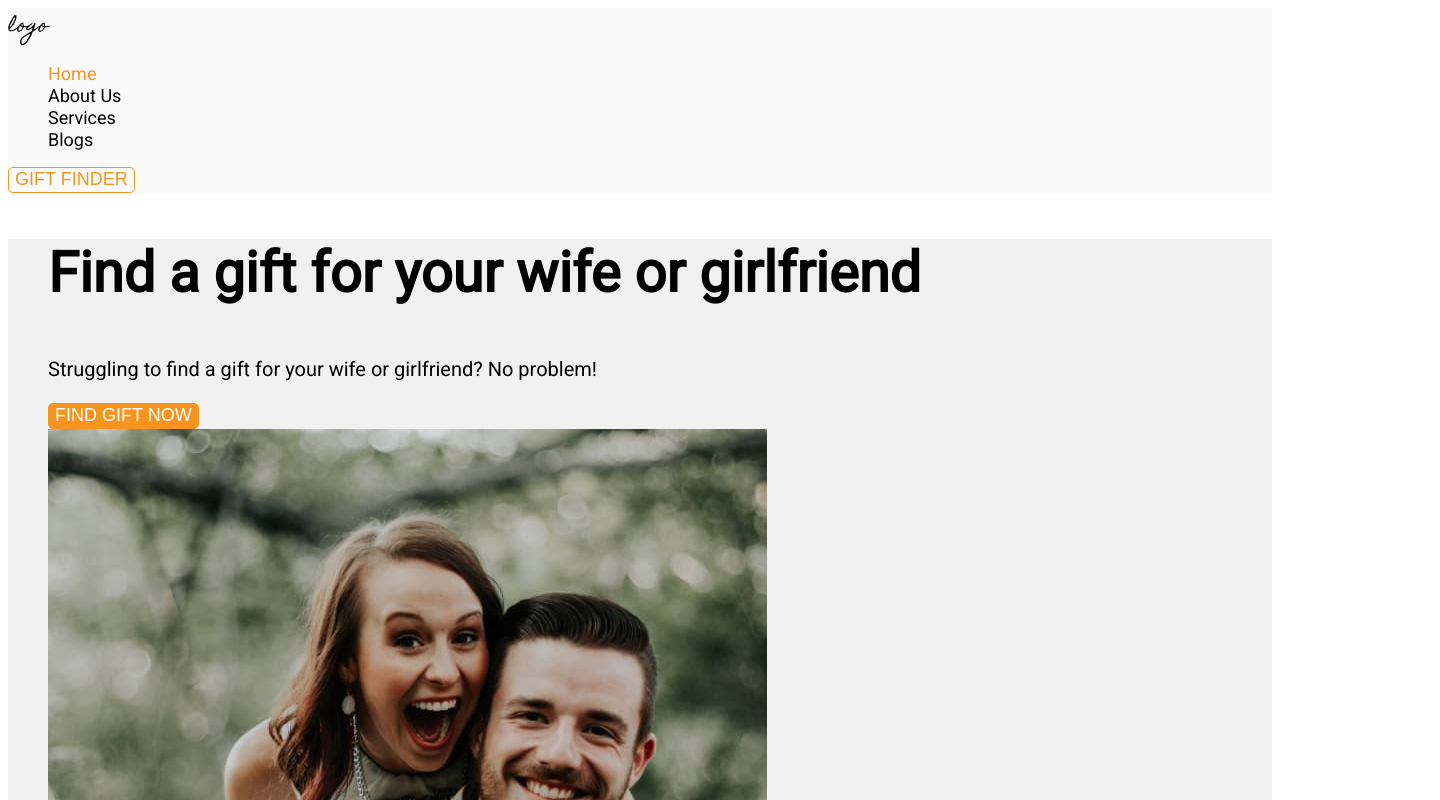
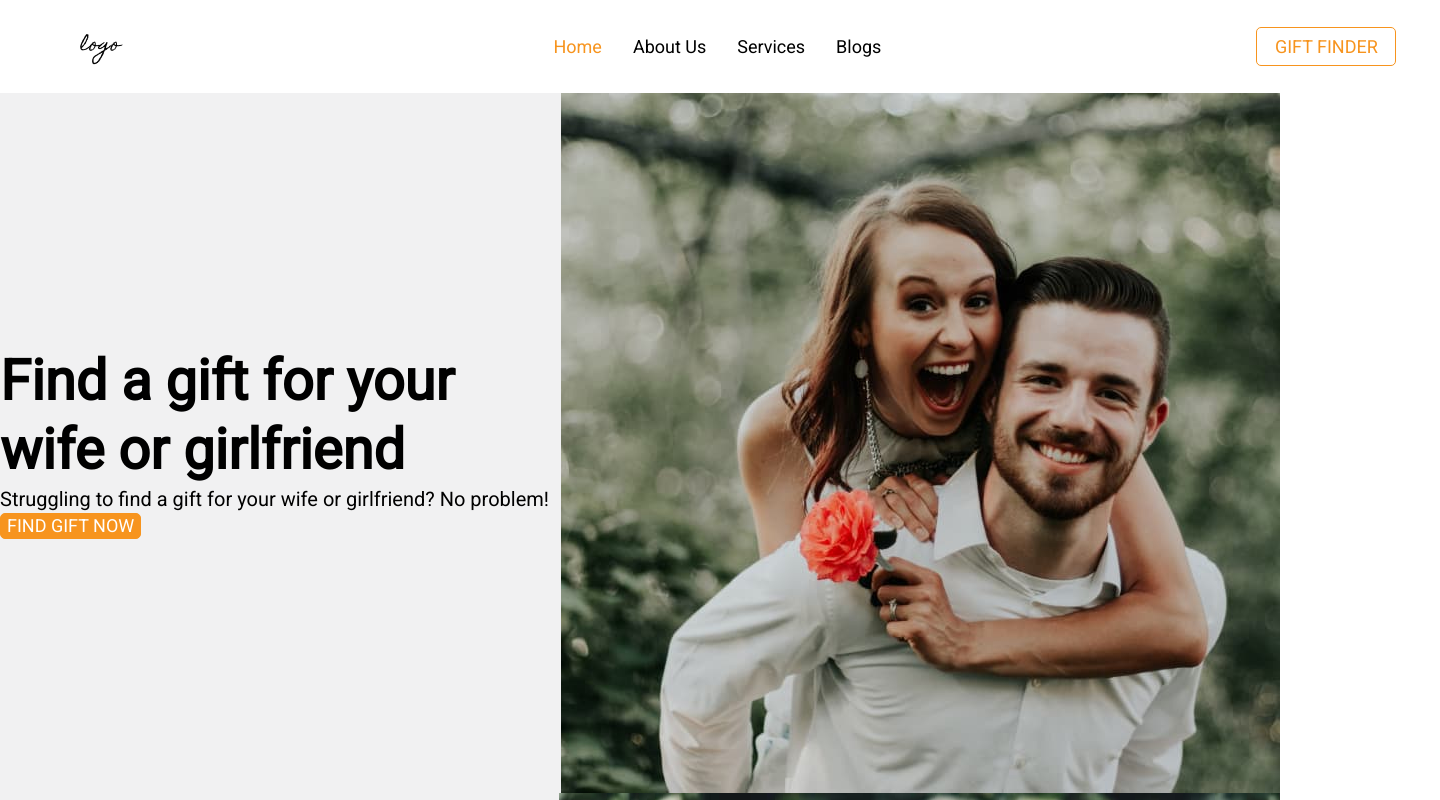
Before and after one commit to ShabanovVA/Freebee_pj, a plain HTML site: page index.html in a window 1280 px wide. Shown: the top 800 px of the page, 1440 px wide, since content can reach past the window. Drawn offline with nearby package versions, Linux system fonts and the light colour scheme.

Commit message:
оформил флексы до героя

```diff
--- a/css/style.css
+++ b/css/style.css
@@ -26,19 +26,51 @@ body {
   font-weight: 400;
 }
 
+.list,
+h1,
+h2,
+h3,
+h4,
+h5,
+h6,
+p {
+  list-style: none;
+  padding: 0;
+  margin: 0;
+}
+
+.container {
+  width: 1440px;
+  margin-right: auto;
+  margin-left: auto;
+  padding-left: 0;
+  padding-right: 0;
+}
 /* Header style */
-header {
+
+.header_container {
+  display: flex;
+  padding-top: 27px;
+  padding-bottom: 27px;
+}
+
+.header {
   background-color: var(--bgc-header-color);
 }
 
+.header_nav {
+  display: flex;
+}
+
 .header_logo {
+  margin-right: 433px;
+  margin-left: 80px;
   color: inherit;
   font-family: Homemade Apple, cursive;
   font-style: normal;
   font-weight: 400;
   font-size: 18px;
   line-height: 2.17;
-  display: flex;
   align-items: center;
   text-align: center;
   text-decoration: none;
@@ -53,11 +85,21 @@ header {
   color: var(--button-secondary-color);
 }
 
+.header_nav_list {
+  display: flex;
+  align-items: center;
+}
+
+.header_nav_list :not(:last-child) {
+  margin-right: 31px;
+}
+
 .header_nav_link {
+  padding-top: 20px;
+  padding-bottom: 20px;
+
   font-size: 18px;
   line-height: 1.22;
-  display: flex;
-  align-items: center;
   text-decoration: none;
   color: inherit;
 }
@@ -67,17 +109,24 @@ header {
 }
 
 .button {
+  display: flex;
   border-radius: 5px;
   cursor: pointer;
 }
 
 .header_button {
+  display: block;
+  padding: 0;
+  width: 140px;
+  height: 39px;
+  margin-left: 375px;
+
   color: var(--button-secondary-color);
   background-color: var(--button-transparent-color);
   border: 1px solid var(--button-secondary-color);
+
   font-size: 18px;
   line-height: 1.22;
-  display: flex;
   align-items: center;
   text-align: center;
   text-transform: uppercase;
@@ -93,6 +142,11 @@ header {
 
 .hero {
   background-color: var(--bgc-hero-color);
+}
+
+.hero_list_item {
+  display: flex;
+  align-items: center;
 }
 
 .hero_title_first {
--- a/index.html
+++ b/index.html
@@ -12,17 +12,22 @@
       rel="stylesheet"
     />
     <link rel="preconnect" href="https://fonts.googleapis.com" />
+
     <link rel="preconnect" href="https://fonts.gstatic.com" crossorigin />
+    <link
+      rel="stylesheet"
+      href="https://cdnjs.cloudflare.com/ajax/libs/modern-normalize/1.1.0/modern-normalize.min.css"
+    />
     <link
       href="https://fonts.googleapis.com/css2?family=Roboto&display=swap"
       rel="stylesheet"
     />
-
     <link rel="stylesheet" href="./css/style.css" />
   </head>
   <body>
     <header>
-      <nav>
+      <div class="container header_container">
+        <nav class="header_nav">
           <a href="./index.html" class="header_logo">logo</a>
           <ul class="header_nav_list list">
             <li><a class="header_nav_link current_link" href="">Home</a></li>
@@ -32,48 +37,56 @@
           </ul>
         </nav>
         <button type="button" class="button header_button">Gift Finder</button>
+      </div>
     </header>
     <main>
       <section class="hero">
-        <ul class="hero_first_list list">
-          <li>
+        <div class="containerc hero_container">
+          <ul class="hero_list list">
+            <li class="hero_list_item">
+              <div class="hero_content">
                 <h1 class="hero_title_first">
                   Find a gift for your wife or girlfriend
                 </h1>
                 <p class="hero_text_first">
-              Struggling to find a gift for your wife or girlfriend? No problem!
+                  Struggling to find a gift for your wife or girlfriend? No
+                  problem!
                 </p>
                 <button type="button" class="button hero_button_first">
                   Find gift now
                 </button>
+              </div>
               <img
                 src="./image/girl_with_boyfrend.jpg"
                 alt="girl_with_boyfrend"
-              width="719px"
+                width="719"
               />
             </li>
-        </ul>
-        <ul class="hero_secondary_list list">
-          <li>
+            <li class="hero_list_item">
+              <div class="hero_content">
                 <h2 class="hero_title_secondary">How we work</h2>
                 <p class="hero_text_secondary">
-              We’ve actually already asked hundreds of women what they want, and
-              made a database with the results. All you have to do is take our
-              short survey that only takes seconds, and our proprietary
-              algorithm will match you with a few perfect gift options.
+                  We’ve actually already asked hundreds of women what they want,
+                  and made a database with the results. All you have to do is
+                  take our short survey that only takes seconds, and our
+                  proprietary algorithm will match you with a few perfect gift
+                  options.
                 </p>
                 <button type="button" class="button hero_button_secondary">
                   Learn More
                 </button>
+              </div>
               <img
                 src="./image/thank_you_card_lettering.jpg"
                 alt="thank_you_card_lettering"
-              width="721px"
+                width="721"
               />
             </li>
           </ul>
+        </div>
       </section>
       <section class="events">
+        <div class="container">
           <h2 class="events_title">Gifts for all Occasions</h2>
           <p class="events_text">
             “Try our web app to find the best gifts for all occasions”
@@ -83,7 +96,7 @@
               <img
                 src="./image/Birthday.jpg"
                 alt="Inflatable balloon with inscription Happy Birthday!"
-              width="270px"
+                width="270"
               />
               <h3 class="events_subtitle">Birthday</h3>
               <a class="events_link" href="">See More ›</a>
@@ -92,7 +105,7 @@
               <img
                 src="./image/Anniversary.jpg"
                 alt="Gifts for wife"
-              width="270px"
+                width="270"
               />
               <h3 class="events_subtitle">Anniversary</h3>
               <a class="events_link" href="">See More ›</a>
@@ -101,7 +114,7 @@
               <img
                 src="./image/Valentine.jpg"
                 alt="Valentine's Day Wish Cards"
-              width="270px"
+                width="270"
               />
               <h3 class="events_subtitle">Valentine's Day</h3>
               <a class="events_link" href="">See More ›</a>
@@ -110,14 +123,16 @@
               <img
                 src="./image/Christmas.jpg"
                 alt="Christmas tree"
-              width="270px"
+                width="270"
               />
               <h3 class="events_subtitle">Christmas</h3>
               <a class="events_link" href="">See More ›</a>
             </li>
           </ul>
+        </div>
       </section>
       <section class="Signup">
+        <div class="container">
           <h2 class="Signup_title"><strong>Ready to get started?</strong></h2>
           <p class="Signup_text">Sign up or contact us</p>
           <ul class="Signup_list list">
@@ -125,11 +140,15 @@
               <button class="Signup_first_button button">Find gift now</button>
             </li>
             <li>
-            <button class="Signup_secondary_button button">how it works</button>
+              <button class="Signup_secondary_button button">
+                how it works
+              </button>
             </li>
           </ul>
+        </div>
       </section>
       <section class="blogs">
+        <div class="container">
           <h2 class="blogs_title">Our Best Blogs Ever</h2>
           <p class="blogs_text">
             “Try our blog to find the best tips and tricks to select your gift”
@@ -138,7 +157,7 @@
             <img
               src="./image/young_people.jpg"
               alt="young people"
-            width="400px"
+              width="400"
             />
             <p class="blogs_review_man">Mr. John Doe</p>
             <h3 class="blogs_review_title">The best way to wish your wife</h3>
@@ -166,9 +185,11 @@
               <a class="blogs_link" href="">Read More</a>
             </li>
           </ul>
+        </div>
       </section>
     </main>
     <footer>
+      <div class="container">
         <ul class="footer_list_first list">
           <li><a class="footer_link" href="">Home</a></li>
           <li><a class="footer_link" href="">About</a></li>
@@ -209,6 +230,7 @@
           <li>&#169;2010 — 2020</li>
           <li>Privacy — Terms</li>
         </ul>
+      </div>
     </footer>
   </body>
 </html>
```
Lines whose indentation alone changed are shown as unchanged.
